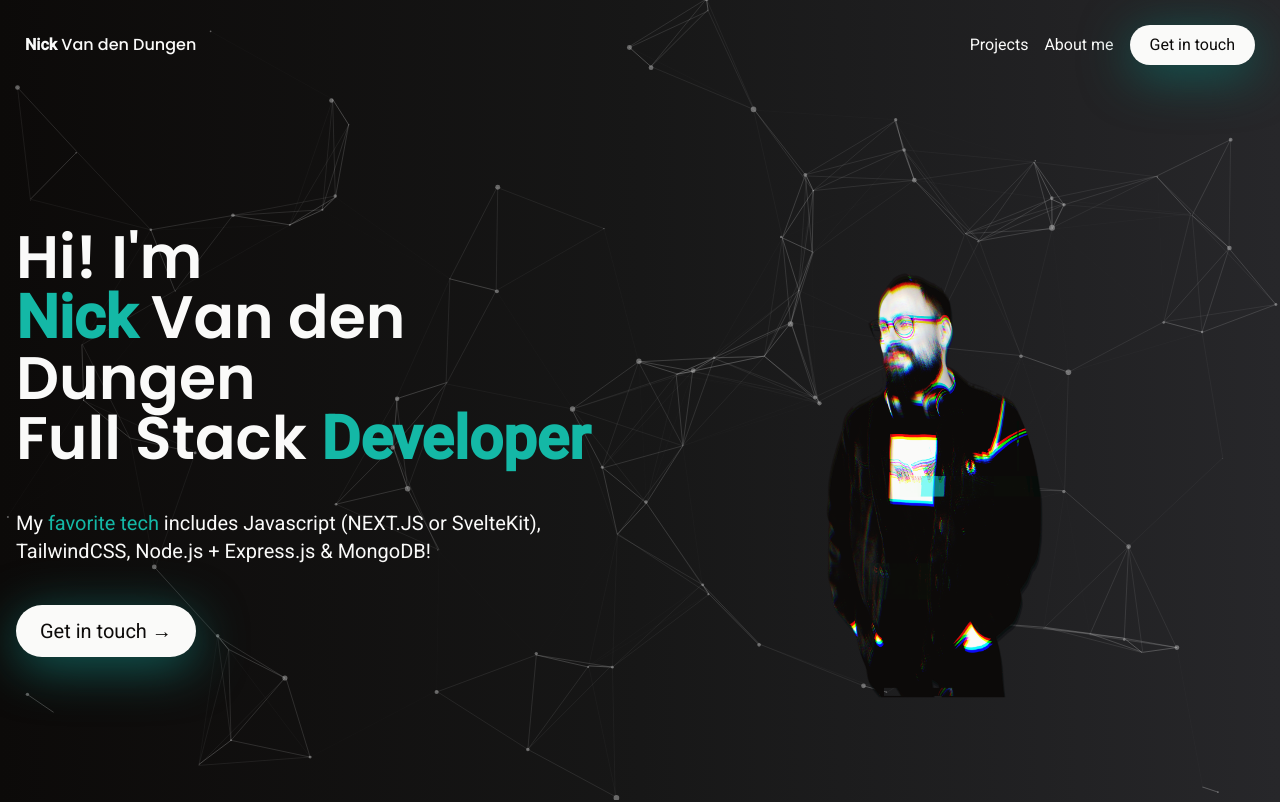
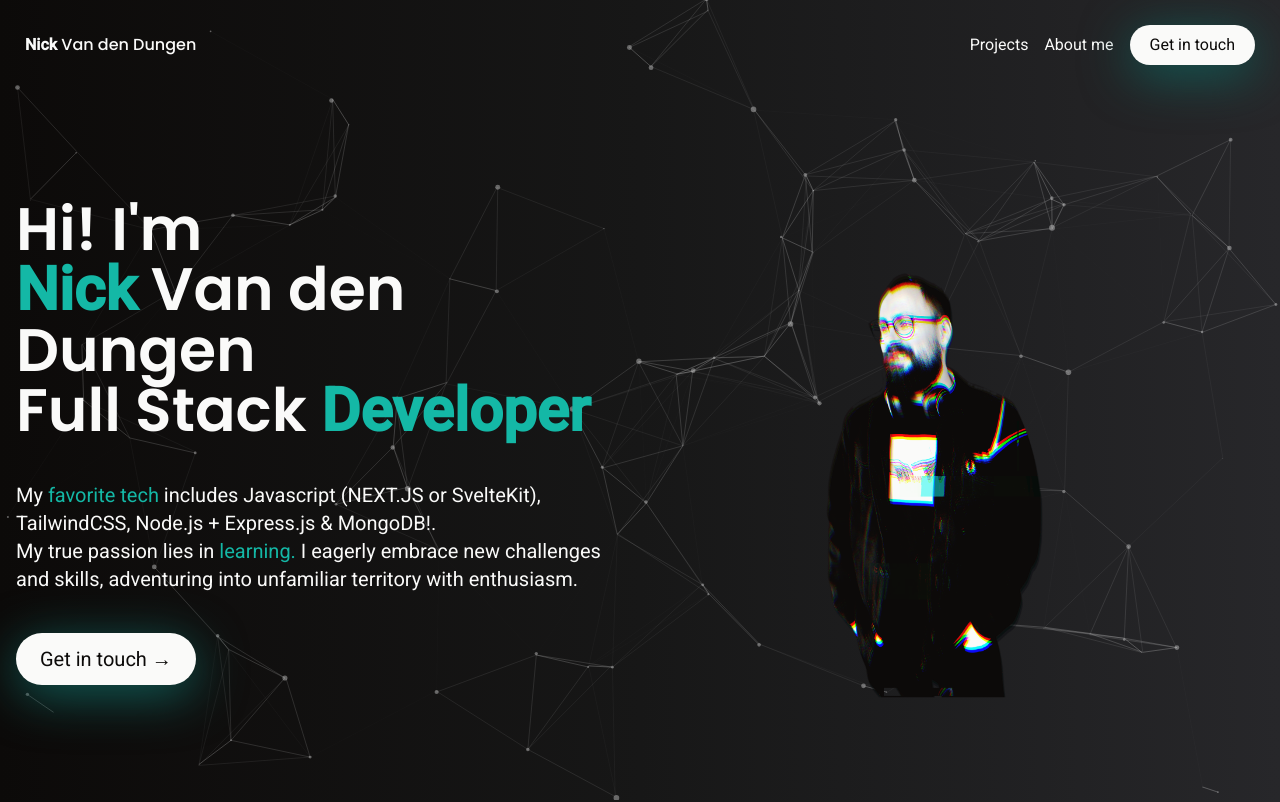
Before and after one commit to Nicktvdd/portfolio, a SvelteKit app: page / in a window 1280 px wide. Shown: the top 802 px of the page. Built offline with nearby package versions, Linux system fonts and the light colour scheme; what tailwindcss-animated would draw is missing.

Commit message:
hero text

```diff
--- a/src/components/Main.svelte
+++ b/src/components/Main.svelte
@@ -41,7 +41,9 @@
       </h2>
       <p class="text-base sm:text-lg md:text-xl animate-fade-right animate-ease-linear">
         My <span class="text-teal-500">favorite tech</span> includes Javascript (NEXT.JS
-        or SvelteKit), TailwindCSS, Node.js + Express.js & MongoDB!
+        or SvelteKit), TailwindCSS, Node.js + Express.js & MongoDB!.<br> My true passion lies in
+        <span class="text-teal-500">learning. </span> I eagerly embrace new challenges and skills,
+        adventuring into unfamiliar territory with enthusiasm.
       </p>
       <a
         class="blueShadow transition ease-in-out delay-100 hover:translate-y-1 hover:scale-110 hover:bg-teal-500 duration-200
```
